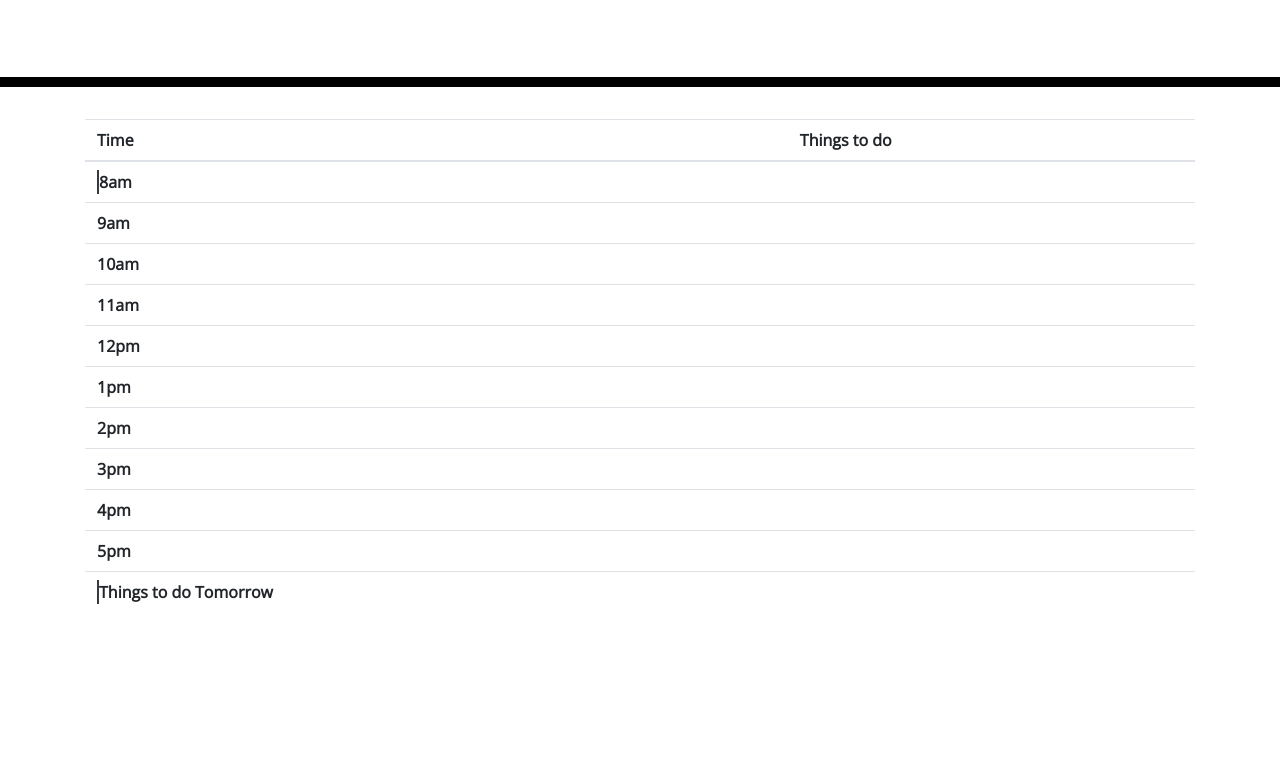
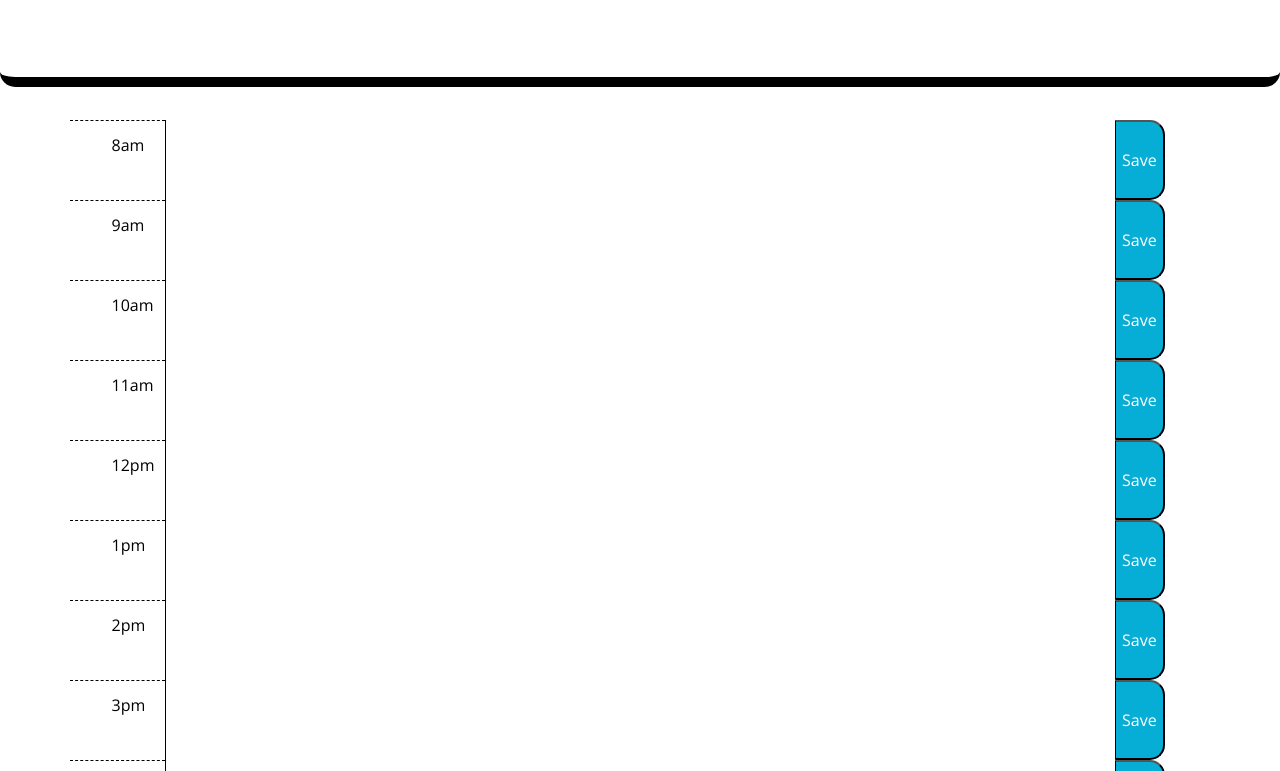
Before and after one commit to ncwerner85/work_day_scheduler, a plain HTML site: page index.html in a window 1280 px wide. Shown: the part 181-952 px from the top of the page. Before the commit the page ends 809 px from the top, so only its background shows below. Drawn offline with nearby package versions, Linux system fonts and the light colour scheme; a script that the page names is missing.

Commit message:
restructured the Timeblock and corrected styling issues

```diff
--- a/index.html
+++ b/index.html
@@ -23,29 +23,119 @@
   </head>
 
   <body>
-    <header class="jumbotron">
+    <header class="jumbotron time-block">
       <h1 class="display-3">Work Day Scheduler</h1>
       <p class="lead">A simple calendar app for scheduling your work day</p>
-      <p id="currentDay" class="lead"></p>
+      <p id="currentDay" class="lead "></p>
     </header>
     <div class="container">
       <!-- Timeblocks go here -->
-      <div class="table-responsive">
-        <table class="table table-hover">
-          <thead>
-            <tr>
-              <th scope="col" class="font-weight-bold">Time</th>
-              <th scope="col" class="font-weight-bold" class="text-left">Things to do</th>
-            </tr>
-          </thead>
+      <div class="row">
+        <div class="col hour">
+          8am
+        </div>
+        <div class="col-10"><textarea id="thingsToDo textarea" name="thingsToDo"></textarea></div>
+        <div class="col"><button type="button" class="saveBtn saveBtn i:hover">Save</button>
+        </div>
+      </div>
+      <div class="row">
+        <div class="col hour">
+          9am
+        </div>
+        <div class="col-10"><textarea id="thingsToDo textarea" name="thingsToDo"></textarea>
+        </div>
+        <div class="col"><button type="button" class="saveBtn saveBtn i:hover">Save</button>
+        </div>
+      </div>
+      <div class="row">
+        <div class="col hour">
+          10am
+        </div>
+        <div class="col-10"><textarea id="thingsToDo textarea" name="thingsToDo"></textarea>
+        </div>
+        <div class="col"><button type="button" class="saveBtn saveBtn i:hover">Save</button>
+        </div>
+      </div>
+      <div class="row">
+        <div class="col hour">
+          11am
+        </div>
+        <div class="col-10"><textarea id="thingsToDo textarea" name="thingsToDo"></textarea>
+        </div>
+        <div class="col"><button type="button" class="saveBtn saveBtn i:hover">Save</button>
+        </div>
+      </div>
+      <div class="row">
+        <div class="col hour">
+          12pm
+        </div>
+        <div class="col-10"><textarea id="thingsToDo textarea" name="thingsToDo"></textarea>
+        </div>
+        <div class="col"><button type="button" class="saveBtn saveBtn i:hover">Save</button>
+        </div>
+      </div>
+      <div class="row">
+        <div class="col hour">
+          1pm
+        </div>
+        <div class="col-10"><textarea id="thingsToDo textarea" name="thingsToDo"></textarea>
+        </div>
+        <div class="col"><button type="button" class="saveBtn saveBtn i:hover">Save</button>
+        </div>
+      </div>
+      <div class="row">
+        <div class="col hour">
+          2pm
+        </div>
+        <div class="col-10"><textarea id="thingsToDo textarea" name="thingsToDo"></textarea>
+        </div>
+        <div class="col"><button type="button" class="saveBtn saveBtn i:hover">Save</button>
+        </div>
+      </div>
+      <div class="row">
+        <div class="col hour">
+          3pm
+        </div>
+        <div class="col-10"><textarea id="thingsToDo textarea" name="thingsToDo"></textarea>
+        </div>
+        <div class="col"><button type="button" class="saveBtn saveBtn i:hover">Save</button>
+        </div>
+      </div>
+      <div class="row">
+        <div class="col hour">
+          4pm
+        </div>
+        <div class="col-10"><textarea id="thingsToDo textarea" name="thingsToDo"></textarea>
+        </div>
+        <div class="col"><button type="button" class="saveBtn saveBtn i:hover">Save</button>
+        </div>
+      </div>
+      <div class="row">
+        <div class="col hour">
+          5pm
+        </div>
+        <div class="col-10"><textarea id="thingsToDo textarea" name="thingsToDo"></textarea>
+        </div>
+        <div class="col"><button type="button" class="saveBtn saveBtn i:hover">Save</button>
+        </div>
+      </div>
+    </div>
+      <!-- <div class="table-responsive">
+        <label for="info">8am</label>
+        <textarea id="info" name="info" rows="3" cols="75">
+        </textarea>
+        <input type="submit" value="Add">
+        <table class="table table-bordered">
           <tbody>
             <tr>
-              <th scope="row"><span class="border border-dark"></span>8am</th>
-              <td colspan="2"></td>
+              <td>8am</td>
+              <td colspan="10"></td>
+              <td button type="button" class="btn btn-primary">Add</td>
             </tr>
             <tr>
               <th scope="row">9am</th>
               <td colspan="2"></td>
+              <td button type="button" class="btn btn-primary">Add</td>
             </tr>
             <tr>
               <th scope="row">10am</th>
@@ -80,13 +170,13 @@
               <td colspan="2"></td>
             </tr>
             <tr>
-              <th scope="row"><span class="border border-dark"></span>Things to do Tomorrow</th>
+              <th scope="row">Things to do Tomorrow</th>
               <td colspan="3"></td>
             </tr>
           </tbody>
-        </table>
-      </div>
-    </div>
+        </table> -->
+
+
 
     <script src="https://cdnjs.cloudflare.com/ajax/libs/jquery/3.2.1/jquery.min.js"></script>
     <script src="https://cdnjs.cloudflare.com/ajax/libs/moment.js/2.24.0/moment.min.js"></script>
--- a/style.css
+++ b/style.css
@@ -10,7 +10,9 @@ textarea{
   resize: none;
   color: #000000;
   border-left: 1px solid black;
+  height: 80px;
   padding: 10px;
+  width: 100%;
 }
 
 .jumbotron {
@@ -34,6 +36,14 @@ textarea{
   white-space: pre-wrap;
   height: 80px;
   border-top: 1px solid white;;
+}
+
+.col-10 {
+  padding: 0;
+}
+
+.col {
+  padding: 0;
 }
 
 .hour {
@@ -63,6 +73,7 @@ textarea{
   border-bottom-right-radius: 15px;
   background-color: #06AED5;
   color: white;
+  height: 80px;
 }
 
 .saveBtn i:hover {
```
